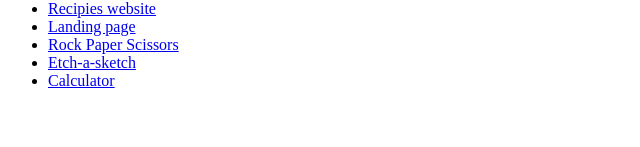
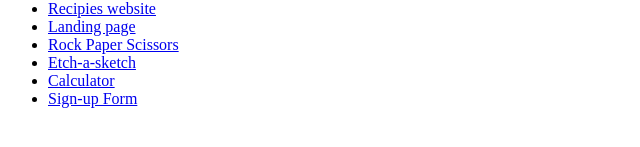
Before and after one commit to natecramer/natecramer.github.io, a plain HTML site: page index.html in a window 1280 px wide. Shown: the part 121-268 px from the top of the page, without its empty margins (0-640 px from the left). Drawn offline with Linux system fonts and the light colour scheme.

Commit message:
Add link to Sign-up Form

```diff
--- a/index.html
+++ b/index.html
@@ -15,6 +15,7 @@
         <li><a href="https://natecramer.github.io/odin-rock-paper-scissors">Rock Paper Scissors</a></li>
         <li><a href="https://natecramer.github.io/odin-etch-a-sketch">Etch-a-sketch</a></li>
         <li><a href="https://natecramer.github.io/odin-calculator">Calculator</a></li>
+        <li><a href="https://natecramer.github.io/odin-sign-up-form">Sign-up Form</a></li>
     </ul>
 </body>
 </html>
```
